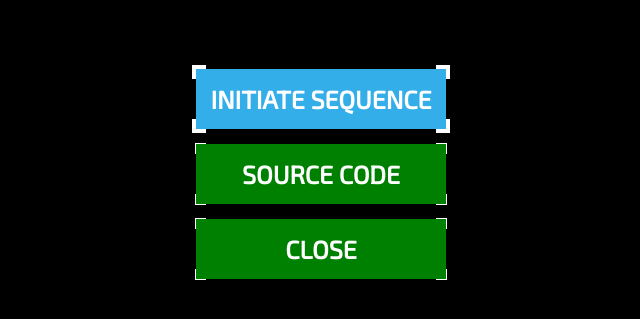
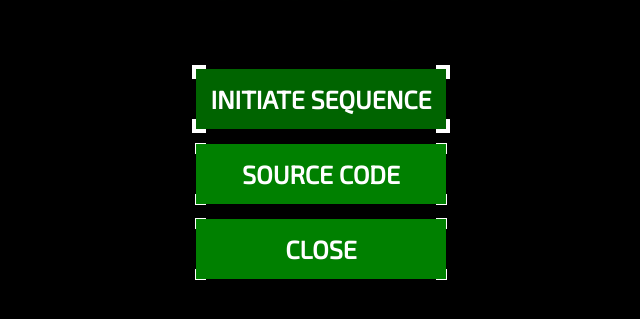
Before and after one commit to A12N4V/space_desk, a plain HTML site: page index.html in a window 1280 px wide. In both pictures the pointer is over the element "INITIATE SEQUENCE". Shown: the part 301-620 px from the top of the page, without its empty margins (319-959 px from the left). Drawn offline with Linux system fonts and the light colour scheme.

Commit message:
Update index.html

```diff
--- a/index.html
+++ b/index.html
@@ -75,7 +75,7 @@ body {
 
 .btn:hover {
 	border-width: 4px;
-	background: #33aee8;
+	background: darkgreen;
 }
 .btn:hover:before, div:hover:after {border-width: 4px;}
 
```
